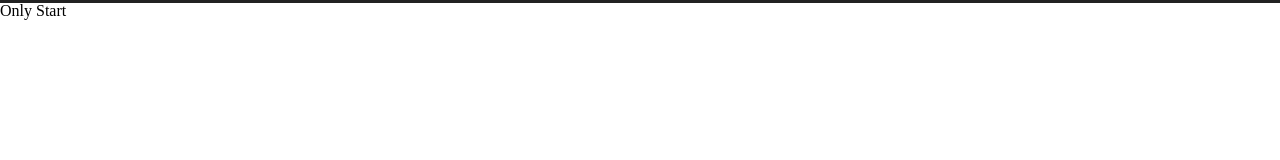
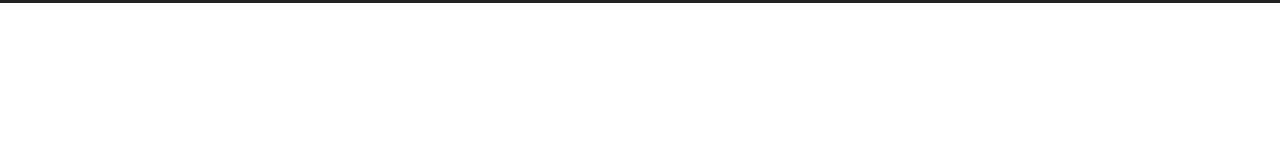
Before and after one commit to mrKylinZhou/blog-client, a Vue app: page / in a window 1280 px wide. Shown: the top 160 px of the page. Built offline with nearby package versions, Linux system fonts and the light colour scheme.

Commit message:
目录结构

```diff
--- a/src/App.vue
+++ b/src/App.vue
@@ -1,16 +1,15 @@
 <template>
     <div>
-        <head-com></head-com>
-        <p>Only Start</p>
+        <top></top>
     </div>
 </template>
 
 <script>
-import headCom from './view/header';
+import top from './view/top';
 export default {
     name: 'app',
     components: {
-        headCom
+        top
     }
 }
 </script>
```
Also changed, not shown: src/view/main/aside.vue (added), src/view/main/index.vue (added), src/view/top.vue (renamed from src/view/header.vue).
